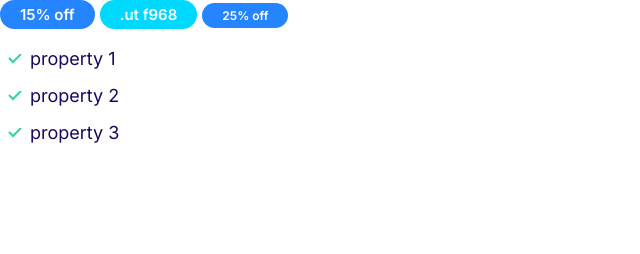
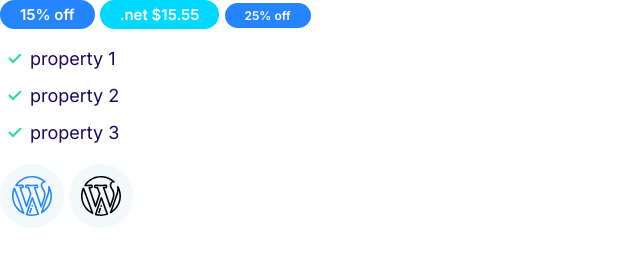
Before and after one commit to KaleemAhmed123/Shaamify-Page, a plain HTML site: page index.html in a window 1280 px wide. Shown: the whole page, without its empty margins (0-640 px from the left). Drawn offline with Linux system fonts and the light colour scheme.

Commit message:
Generated css-sprites and done with the icons component .

```diff
--- a/css/style.css
+++ b/css/style.css
@@ -149,3 +149,28 @@ p {
         padding-left: 0;
     }
 }
+
+
+/* ==== icons ==== */
+
+.icon {
+    width: 40px;
+    height: 40px;
+}
+
+.icon--primary {
+    fill: var(--color-primary);
+}
+
+
+/* not icon--container becz this isnt variation of icon but is a new class */
+
+.icon-container {
+    background: #f3f9fa;
+    width: 64px;
+    height: 64px;
+    border-radius: 50px;
+    display: inline-flex;
+    justify-content: center;
+    align-items: center;
+}
--- a/index.html
+++ b/index.html
@@ -14,7 +14,7 @@
 
 <body>
     <span class="badge badge--primary">15% off</span>
-    <span class="badge badge--secondary">.ut f968</span>
+    <span class="badge badge--secondary">.net $15.55</span>
     <span class="badge badge--primary badge--small">25% off</span>
 
     <ul class="list list--tick">
@@ -22,6 +22,16 @@
         <li class="list__item">property 2</li>
         <li class="list__item">property 3</li>
     </ul>
+    <span class="icon-container">
+      <svg class="icon icon--primary">
+        <use xlink:href="../images/sprite.svg#wordpress"></use>
+      </svg>
+    </span>
+    <span class="icon-container">
+      <svg class="icon">
+        <use xlink:href="../images/sprite.svg#wordpress"></use>
+      </svg>
+    </span>
 </body>
 
 </html>
```
Also changed, not shown: components/icons.html (+10 -0 lines), images/sprite.svg (added).
